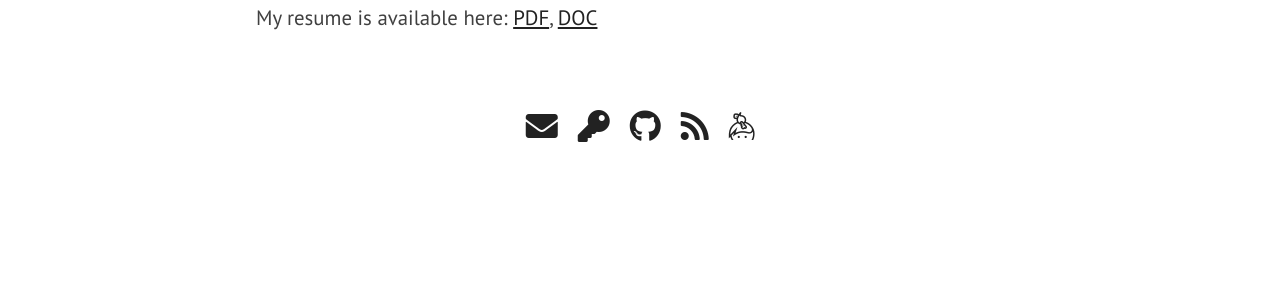
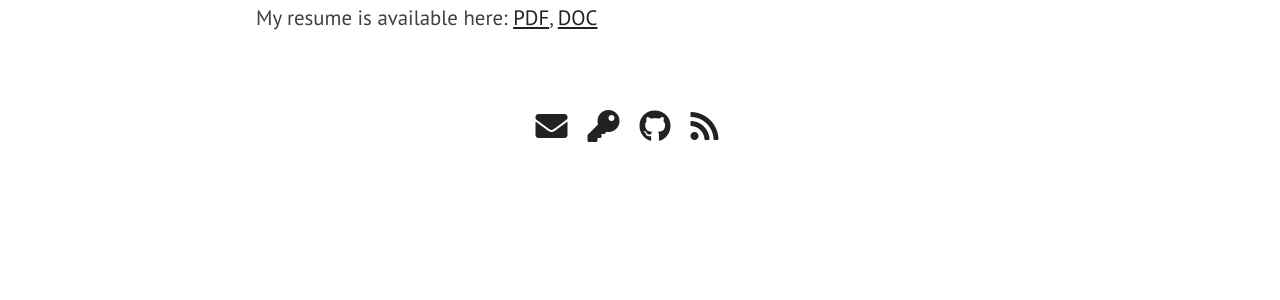
Before and after one commit to DarkSymphonie/DarkSymphonie.github.io, a Jekyll site: the page built from index.html, in a window 1280 px wide. Shown: the part 5530-5830 px from the top of the page. Built offline with Jekyll 4.4.1, drawn with Linux system fonts in a browser that asks for light colours; nearby versions of some CDN libraries.

Commit message:
Update extra.html

```diff
--- a/_includes/extra.html
+++ b/_includes/extra.html
@@ -24,8 +24,8 @@
                 <span class="hint--bottom bottom-link" aria-label="Web Blog">
                     <a href="{{ site.blog_url }}"><i class="head-icon fas fa-rss"></i></a>
                 </span>
-                <span class="hint--bottom bottom-link" aria-label="Test">
-                    <a href="https://keybase.io/{{ site.keybase_username }}"><i class="head-icon fab fa-keybase"></i></a>
+                <span class="hint--bottom bottom-link" aria-label="Linkedin">
+                    <a href="https://keybase.io/{{ site.keybase_username }}"><i class="fa fa-linkedin" aria-hidden="true"></i></a>
                 </span>
                 <!-- <span class="hint--bottom bottom-link" aria-label="Reddit">
                     <a href="https://www.reddit.com/u/{{ site.reddit_username }}"><i class="head-icon fab fa-reddit"></i></a>
```
